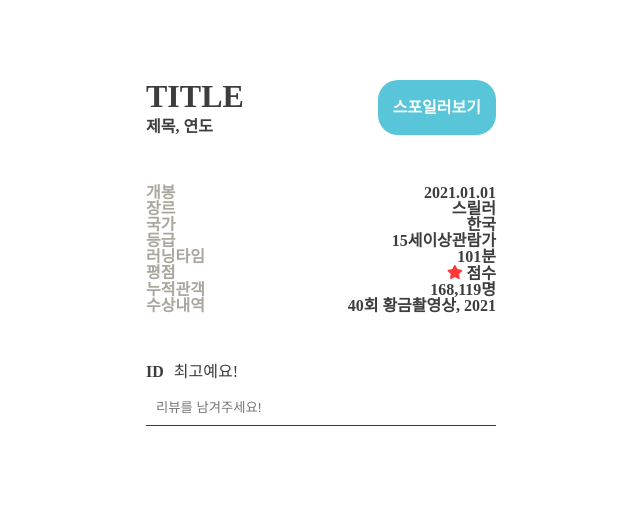
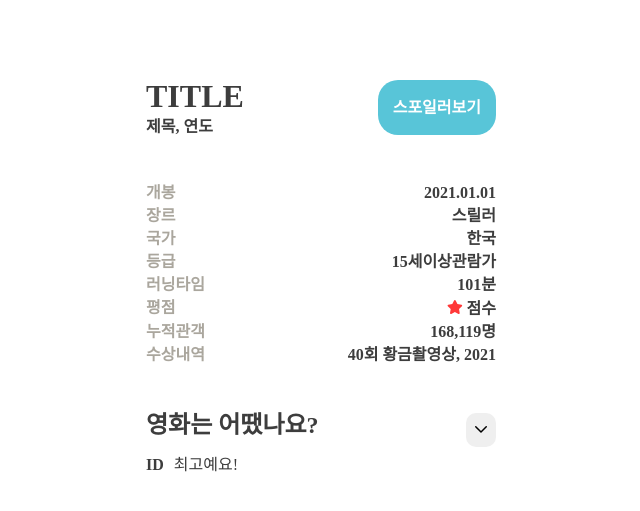
Before and after one commit to heesungjang/mini-project-1, a Flask app: template templates/detail.html in a window 1280 px wide. Shown: the part 270-781 px from the top of the page, without its empty margins (319-959 px from the left). Run offline with Flask 2, Linux system fonts and the light colour scheme; the template is opened without the code that fills it, so the values that code supplies are empty; parts of the project's set-up code (start-up, migrations or seed data) failed here and were passed over.

Commit message:
[feat] 리뷰작성 숨김버튼 추가

```diff
--- a/static/css/detail.css
+++ b/static/css/detail.css
@@ -48,6 +48,7 @@
 .detail__contents li {
   display: flex;
   justify-content: space-between;
+  margin: 7px 0;
 }
 
 .detail__contents span {
@@ -59,9 +60,41 @@
   height: 14px;
 }
 
-/* 리뷰 */
+/* 리뷰*/
 .detail__review {
   color: var(--black);
+}
+
+.detail__review .review__title {
+  display: flex;
+  justify-content: space-between;
+}
+
+.detail__review .review__title h3 {
+  font-size: 1.5rem;
+  font-weight: bold;
+  margin-bottom: 10px;
+}
+
+.detail__review .review__title button {
+  width: 30px;
+  cursor: pointer;
+  border-radius: 10px;
+}
+
+.detail__review form input {
+  width: 100%;
+  padding: 10px;
+  border: none;
+  border-bottom: var(--black) 1px solid;
+}
+
+.hide {
+  display: none;
+}
+
+.show {
+  display: block;
 }
 
 .detail__review .reviews .review {
@@ -72,10 +105,3 @@
   margin-right: 10px;
   font-weight: bold;
 }
-
-.detail__review form input {
-  width: 100%;
-  padding: 10px;
-  border: none;
-  border-bottom: var(--black) 1px solid;
-}
--- a/static/css/reset.css
+++ b/static/css/reset.css
@@ -136,3 +136,11 @@ a {
   text-decoration: none;
   color: inherit;
 }
+
+input:focus {
+  outline: none;
+}
+
+button {
+  border: none;
+}
--- a/templates/detail.html
+++ b/templates/detail.html
@@ -58,14 +58,47 @@
           </ul>
         </div>
         <div class="detail__review">
+          <div class="review__title">
+            <h3>영화는 어땠나요?</h3>
+            <button id="jsReviewBtn">
+              <svg
+                xmlns="http://www.w3.org/2000/svg"
+                class="h-6 w-6"
+                fill="none"
+                viewBox="0 0 24 24"
+                stroke="currentColor"
+              >
+                <path
+                  stroke-linecap="round"
+                  stroke-linejoin="round"
+                  stroke-width="2"
+                  d="M19 9l-7 7-7-7"
+                />
+              </svg>
+            </button>
+          </div>
+          <form id="jsReview" class="hide" action="">
+            <input type="text" placeholder="리뷰를 남겨주세요!" />
+          </form>
           <ul class="reviews">
             <li class="review"><span>ID</span>최고예요!</li>
           </ul>
-          <form action="">
-            <input type="text" placeholder="리뷰를 남겨주세요!" />
-          </form>
         </div>
       </div>
     </section>
+    <script>
+      const REVIEW_BTN = document.getElementById('jsReviewBtn');
+      const BTN_ICON = REVIEW_BTN.querySelector('svg');
+      const REVIEW = document.getElementById('jsReview');
+
+      function onClickReviewBtn() {
+        REVIEW.classList.toggle('show');
+        if (REVIEW.classList[1] === 'show')
+          BTN_ICON.style.transform = 'rotate(180deg)';
+        else BTN_ICON.style.transform = 'rotate(0deg)';
+      }
+
+      if (REVIEW_BTN) REVIEW_BTN.addEventListener('click', onClickReviewBtn);
+    </script>
   </body>
 </html>
```
